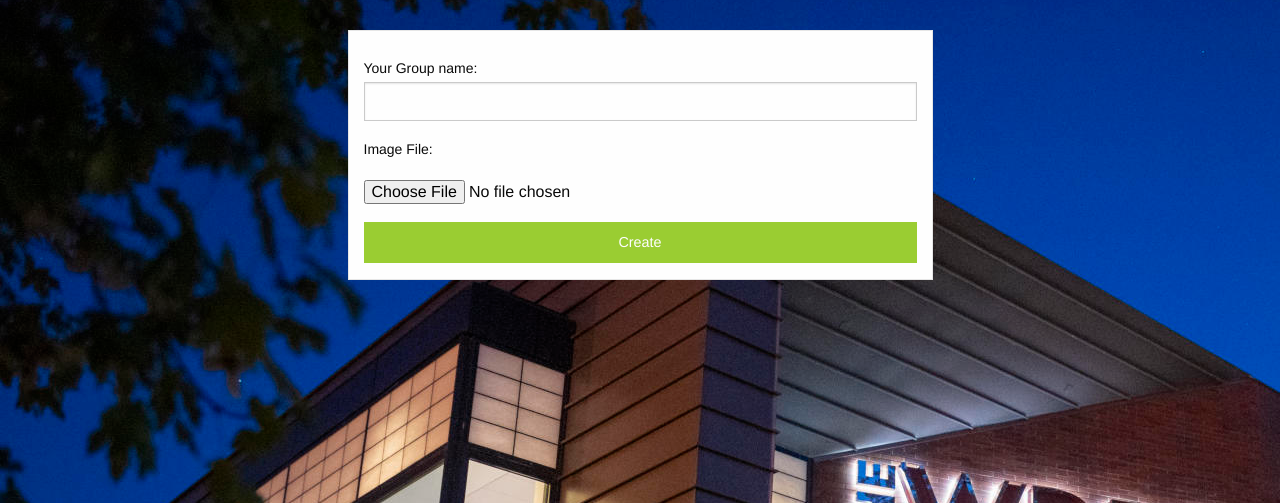
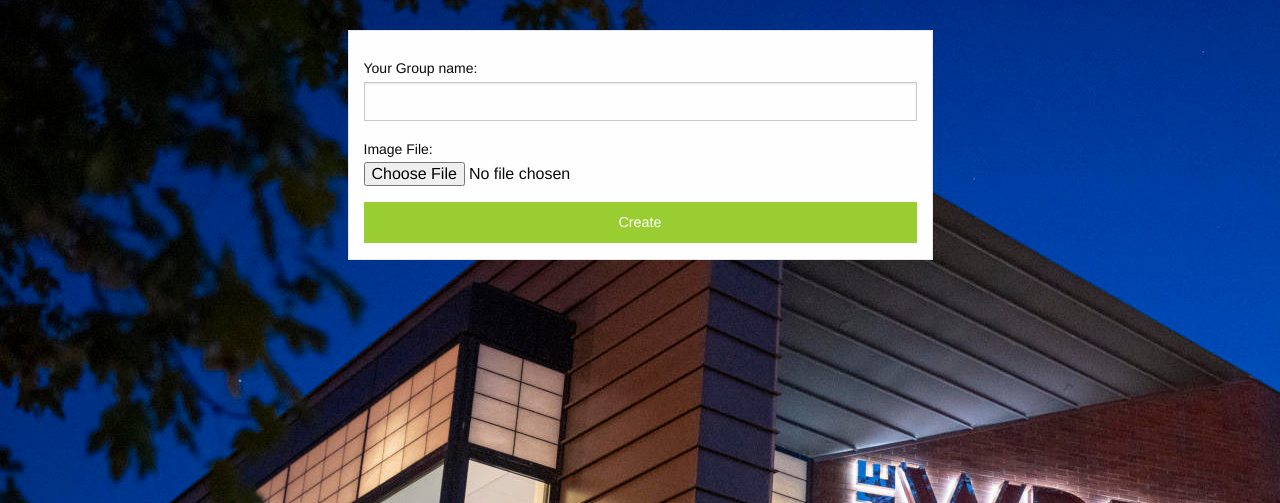
Before and after one commit to JuiD24/CINS465_Project, a Django app: page /createGroup/ in a window 1280 px wide. Shown: the part 54-557 px from the top of the page. Run offline with Django 3.2, Linux system fonts and the light colour scheme; the visitor is signed in with stand-in values (Sample User, id 1); some libraries are stand-ins or nearby versions.

```diff
--- a/mysite/templates/base.html
+++ b/mysite/templates/base.html
@@ -23,7 +23,7 @@
     <title>{{ title }}</title>
     <link rel="stylesheet" href="{% static 'css/app.min.css' %}">
 </head>
-
+<script src="https://cdnjs.cloudflare.com/ajax/libs/Chart.js/2.9.4/Chart.js"></script>
 <body style="background-image: url('/static/wrec.jpg')">
 
     <div class="top-bar">
--- a/mysite/templates/createGroup.html
+++ b/mysite/templates/createGroup.html
@@ -10,8 +10,8 @@
             <div class="card cardShadow">
                 <form action="/createGroup/" method="post" enctype="multipart/form-data">
                     {% csrf_token %}
-                    <div class="lh grid-container" style="margin-top: 25px;">
-                        <div class="lh large-4 medium-4 small-4 cell">
+                    <div class="grid-container" style="margin-top: 25px;">
+                        <div class="large-4 medium-4 small-4 cell">
                             {{ form }}
                             <input type="submit" class="button expanded" style="background-color: yellowgreen;" value="Create">
                         </div>
```
Also changed, not shown: docker-compose.yml (+6 -2 lines), 2 other files.
